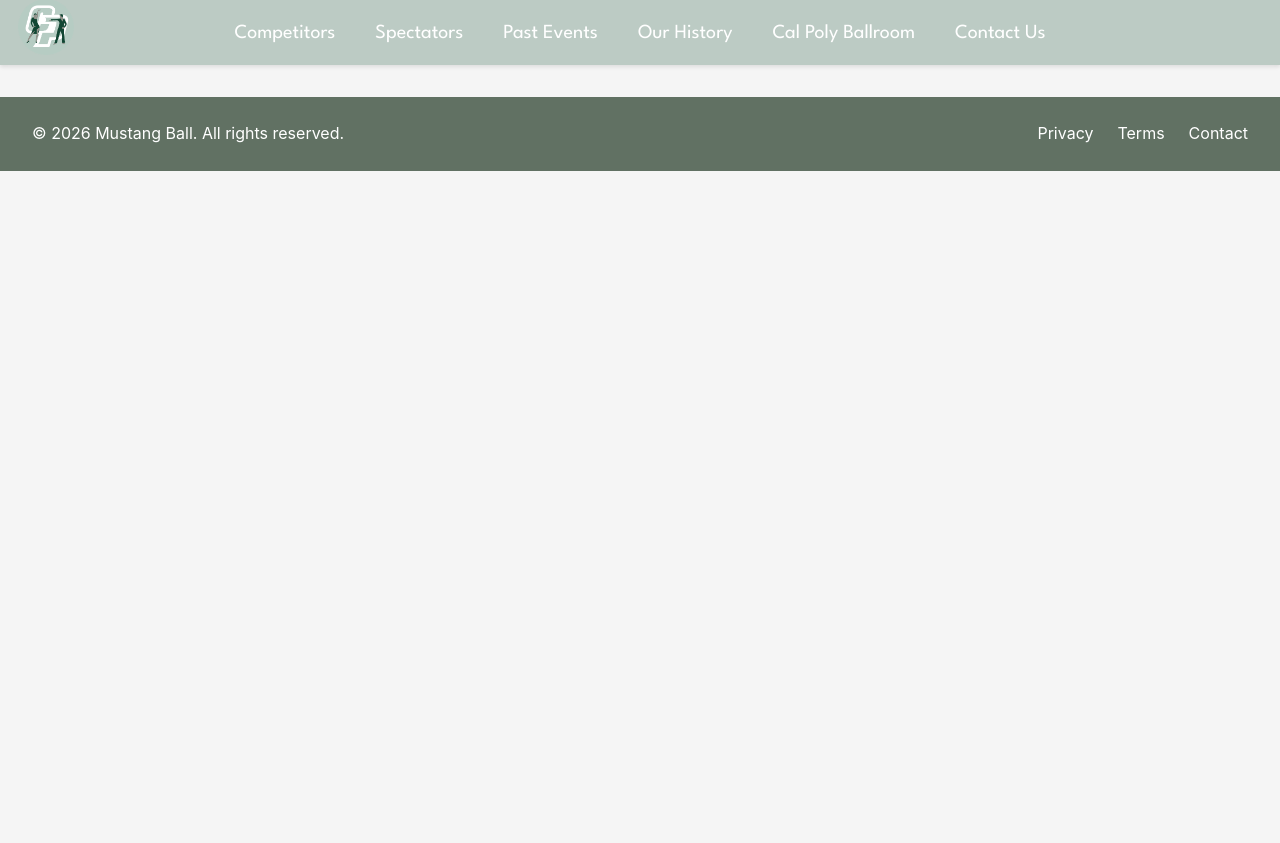
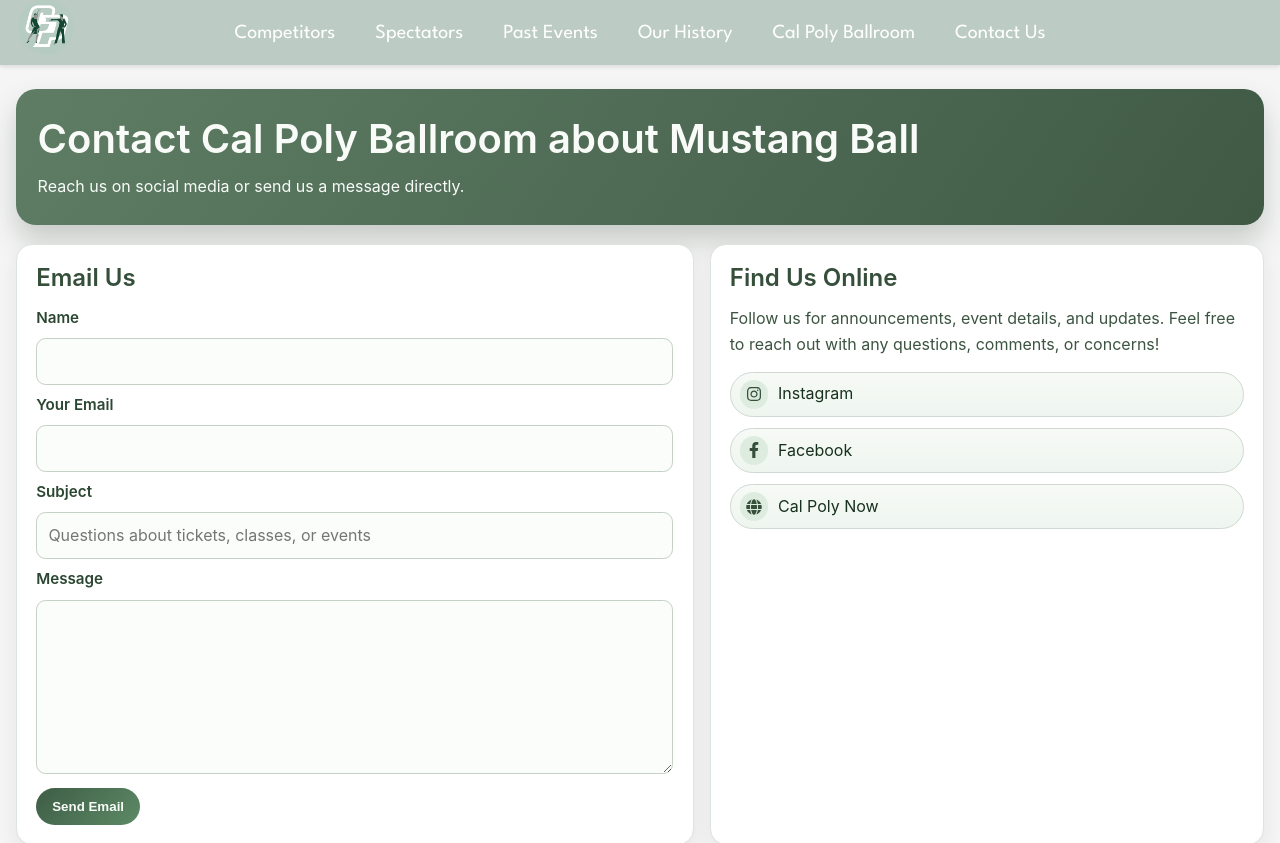
Before and after one commit to smuido/mustang-ball-website, a React (Vite) app: page /contact in a window 1280 px wide. Shown: the top 843 px of the page. Before the commit the page ends 800 px from the top, so only its background shows below. Built offline with nearby package versions, Linux system fonts and the light colour scheme.

Commit message:
changed footer; created first contact iteration

```diff
--- a/package.json
+++ b/package.json
@@ -12,6 +12,7 @@
   "dependencies": {
     "react": "^19.2.4",
     "react-dom": "^19.2.4",
+    "react-icons": "^5.6.0",
     "react-router-dom": "^7.14.0"
   },
   "devDependencies": {
--- a/src/App.jsx
+++ b/src/App.jsx
@@ -3,6 +3,7 @@
 import NavBar from './components/NavBar';
 import Home from './pages/home';
 import Spectators from './pages/spectators';
+import Contact from './pages/contact';
 
 function App() {
   return (
@@ -15,6 +16,7 @@
           <Route path="/spectators" element={<Spectators />} />
           <Route path="/past-events" element={<h1>Past Events</h1>} />
           <Route path="/our-history" element={<h1>About Us</h1>} />
+          <Route path="/contact" element={<Contact />} />
         </Routes>
       </main>
       <Footer />
--- a/src/components/Footer.css
+++ b/src/components/Footer.css
@@ -24,15 +24,49 @@
 
 .footer-links {
     display: flex;
-    gap: 1.5rem;
+    gap: 0.75rem;
+    flex-wrap: wrap;
 }
 
-.footer-links a {
+.footer-link-button {
+    display: inline-flex;
+    align-items: center;
+    gap: 0.55rem;
+    padding: 0.45rem 0.85rem 0.45rem 0.5rem;
     color: white;
     text-decoration: none;
-    transition: color 0.3s ease;
+    border: 1px solid rgba(255, 255, 255, 0.4);
+    border-radius: 999px;
+    background: rgba(255, 255, 255, 0.08);
+    transition: background-color 0.25s ease, border-color 0.25s ease, transform 0.2s ease;
 }
 
-.footer-links a:hover {
-    color: #e8f5e9;
+.footer-link-logo {
+    width: 1.8rem;
+    height: 1.8rem;
+    display: inline-flex;
+    align-items: center;
+    justify-content: center;
+    border-radius: 50%;
+    background: rgba(255, 255, 255, 0.18);
+    font-size: 0.95rem;
 }
+
+.footer-link-button:hover {
+    background: rgba(255, 255, 255, 0.16);
+    border-color: rgba(255, 255, 255, 0.7);
+    transform: translateY(-1px);
+}
+
+.footer-link-button:focus-visible {
+    outline: 2px solid #d4efda;
+    outline-offset: 2px;
+}
+
+@media (max-width: 760px) {
+    .footer-content {
+        flex-direction: column;
+        gap: 1rem;
+        align-items: flex-start;
+    }
+}
--- a/src/components/Footer.jsx
+++ b/src/components/Footer.jsx
@@ -1,7 +1,13 @@
 import './Footer.css';
+import { FaFacebookF, FaGlobe, FaInstagram } from 'react-icons/fa';
 
 export default function Footer() {
     const currentYear = new Date().getFullYear();
+    const footerLinks = [
+        { name: 'Instagram', href: 'https://www.instagram.com/calpoly_ballroom/', icon: <FaInstagram /> },
+        { name: 'Facebook', href: 'https://www.facebook.com/calpolyballroom/', icon: <FaFacebookF /> },
+        { name: 'CPNow', href: 'https://now.calpoly.edu/organization/website', icon: <FaGlobe /> }
+    ];
 
     return (
         <footer className="footer">
@@ -9,9 +15,20 @@
                 <div className="footer-content">
                     <p>&copy; {currentYear} Mustang Ball. All rights reserved.</p>
                     <div className="footer-links">
-                        <a href="#privacy">Privacy</a>
-                        <a href="#terms">Terms</a>
-                        <a href="#contact">Contact</a>
+                        {footerLinks.map((link) => (
+                            <a
+                                key={link.name}
+                                href={link.href}
+                                className="footer-link-button"
+                                target="_blank"
+                                rel="noopener noreferrer"
+                            >
+                                <span className="footer-link-logo" aria-hidden="true">
+                                    {link.icon}
+                                </span>
+                                <span>{link.name}</span>
+                            </a>
+                        ))}
                     </div>
                 </div>
             </div>
--- /dev/null
+++ b/src/pages/contact.css
@@ -0,0 +1,158 @@
+.contact-page {
+	--contact-green: #4e6a53;
+	--contact-green-dark: #364f3b;
+	--contact-bg: #f4f7f3;
+	--contact-card: #ffffff;
+	--contact-accent: #deece0;
+	width: min(1320px, 100%);
+	margin: 0 auto;
+	padding: 1.5rem 1rem 2rem;
+}
+
+.contact-hero {
+	background: linear-gradient(125deg, #5f7d65, #3f5945);
+	color: #f8fbf8;
+	border-radius: 1.25rem;
+	padding: 1.6rem 1.35rem;
+	box-shadow: 0 16px 28px rgba(37, 57, 42, 0.22);
+}
+
+.contact-hero h1 {
+	margin: 0;
+	font-size: clamp(1.8rem, 4vw, 2.5rem);
+}
+
+.contact-hero p {
+	margin: 0.7rem 0 0;
+	max-width: 60ch;
+}
+
+.contact-grid {
+	margin-top: 1.2rem;
+	display: grid;
+	grid-template-columns: minmax(0, 1.1fr) minmax(0, 0.9fr);
+	gap: 1rem;
+}
+
+.contact-card {
+	background: var(--contact-card);
+	border-radius: 1rem;
+	padding: 1.2rem;
+	border: 1px solid #dde4df;
+	box-shadow: 0 8px 20px rgba(18, 33, 22, 0.08);
+}
+
+.contact-card-email {
+	display: flex;
+	flex-direction: column;
+	justify-content: flex-start;
+}
+
+.contact-card-social {
+	display: flex;
+	flex-direction: column;
+	justify-content: flex-start;
+}
+
+.contact-card h2 {
+	margin: 0 0 0.8rem;
+	color: var(--contact-green-dark);
+}
+
+.social-list {
+	display: flex;
+	flex-direction: column;
+	gap: 0.7rem;
+}
+
+.social-subtitle {
+	margin: 0 0 0.9rem;
+	color: #3c5441;
+}
+
+.social-link-button {
+	display: inline-flex;
+	align-items: center;
+	gap: 0.6rem;
+	text-decoration: none;
+	color: #17311d;
+	border: 1px solid #cfd9d1;
+	background: linear-gradient(180deg, #f7faf6, #eef5ef);
+	border-radius: 999px;
+	padding: 0.45rem 0.95rem 0.45rem 0.55rem;
+	width: 100%;
+	transition: transform 0.2s ease, border-color 0.2s ease, background-color 0.2s ease;
+}
+
+.social-link-button:hover {
+	transform: translateY(-1px);
+	border-color: #aac0af;
+	background: linear-gradient(180deg, #ffffff, #e8f2ea);
+	text-decoration: none;
+}
+
+.social-link-icon {
+	width: 1.8rem;
+	height: 1.8rem;
+	border-radius: 50%;
+	display: inline-flex;
+	align-items: center;
+	justify-content: center;
+	background: var(--contact-accent);
+	color: var(--contact-green-dark);
+}
+
+.contact-form {
+	display: grid;
+	gap: 0.5rem;
+}
+
+.contact-form label {
+	color: #2b4631;
+	font-weight: 600;
+	font-size: 0.95rem;
+}
+
+.contact-form input,
+.contact-form textarea {
+	border: 1px solid #c4d1c5;
+	border-radius: 0.6rem;
+	padding: 0.6rem 0.7rem;
+	font: inherit;
+	background: #fbfdfb;
+}
+
+.contact-form textarea {
+	resize: vertical;
+	min-height: 120px;
+}
+
+.contact-form input:focus,
+.contact-form textarea:focus,
+.social-link-button:focus-visible,
+.contact-submit-button:focus-visible {
+	outline: 2px solid #80a888;
+	outline-offset: 2px;
+}
+
+.contact-submit-button {
+	margin-top: 0.35rem;
+	border: none;
+	border-radius: 999px;
+	padding: 0.7rem 1rem;
+	font-weight: 700;
+	color: #f7fbf8;
+	background: linear-gradient(135deg, #3e5d45, #5d8a66);
+	cursor: pointer;
+	width: fit-content;
+}
+
+.contact-submit-button:hover {
+	filter: brightness(1.05);
+}
+
+@media (max-width: 900px) {
+	.contact-grid {
+		grid-template-columns: 1fr;
+	}
+}
--- a/src/pages/contact.jsx
+++ b/src/pages/contact.jsx
@@ -0,0 +1,132 @@
+import { useState } from 'react';
+import { FaFacebookF, FaGlobe, FaInstagram } from 'react-icons/fa';
+import './contact.css';
+
+const CONTACT_EMAIL = '23smayaguido@gmail.com';
+
+export default function Contact() {
+    const [formData, setFormData] = useState({
+        name: '',
+        email: '',
+        subject: '',
+        message: ''
+    });
+
+    const socialLinks = [
+        {
+            name: 'Instagram',
+            href: 'https://www.instagram.com/calpoly_ballroom/',
+            icon: <FaInstagram />
+        },
+        {
+            name: 'Facebook',
+            href: 'https://www.facebook.com/calpolyballroom/',
+            icon: <FaFacebookF />
+        },
+        {
+            name: 'Cal Poly Now',
+            href: 'https://now.calpoly.edu/organization/website',
+            icon: <FaGlobe />
+        }
+    ];
+
+    const handleChange = (event) => {
+        const { name, value } = event.target;
+        setFormData((prev) => ({ ...prev, [name]: value }));
+    };
+
+    const handleSubmit = (event) => {
+        event.preventDefault();
+
+        const emailSubject = formData.subject || `Message from ${formData.name}`;
+        const emailBody = [
+            `Name: ${formData.name}`,
+            `Email: ${formData.email}`,
+            '',
+            formData.message
+        ].join('\n');
+
+        const mailtoUrl = `mailto:${CONTACT_EMAIL}?subject=${encodeURIComponent(emailSubject)}&body=${encodeURIComponent(emailBody)}`;
+        window.location.href = mailtoUrl;
+    };
+
+    return (
+        <section className="contact-page">
+            <div className="contact-hero">
+                <h1>Contact Cal Poly Ballroom about Mustang Ball</h1>
+                <p>Reach us on social media or send us a message directly.</p>
+            </div>
+
+            <div className="contact-grid">
+                <article className="contact-card contact-card-email">
+                    <h2>Email Us</h2>
+                    <form className="contact-form" onSubmit={handleSubmit}>
+                        <label htmlFor="name">Name</label>
+                        <input
+                            id="name"
+                            name="name"
+                            type="text"
+                            value={formData.name}
+                            onChange={handleChange}
+                            required
+                        />
+
+                        <label htmlFor="email">Your Email</label>
+                        <input
+                            id="email"
+                            name="email"
+                            type="email"
+                            value={formData.email}
+                            onChange={handleChange}
+                            required
+                        />
+
+                        <label htmlFor="subject">Subject</label>
+                        <input
+                            id="subject"
+                            name="subject"
+                            type="text"
+                            value={formData.subject}
+                            onChange={handleChange}
+                            placeholder="Questions about tickets, classes, or events"
+                        />
+
+                        <label htmlFor="message">Message</label>
+                        <textarea
+                            id="message"
+                            name="message"
+                            value={formData.message}
+                            onChange={handleChange}
+                            rows="6"
+                            required
+                        />
+
+                        <button type="submit" className="contact-submit-button">
+                            Send Email
+                        </button>
+                    </form>
+                </article>
+
+                <article className="contact-card contact-card-social">
+                    <h2>Find Us Online</h2>
+                    <p className="social-subtitle">Follow us for announcements, event details, and updates.
+                        Feel free to reach out with any questions, comments, or concerns!</p>
+                    <div className="social-list" role="list">
+                        {socialLinks.map((link) => (
+                            <a
+                                key={link.name}
+                                href={link.href}
+                                target="_blank"
+                                rel="noopener noreferrer"
+                                className="social-link-button"
+                            >
+                                <span className="social-link-icon" aria-hidden="true">{link.icon}</span>
+                                <span>{link.name}</span>
+                            </a>
+                        ))}
+                    </div>
+                </article>
+            </div>
+        </section>
+    );
+}
```
Also changed, not shown: 1 other file (tests, documents, lock files or other folders).
